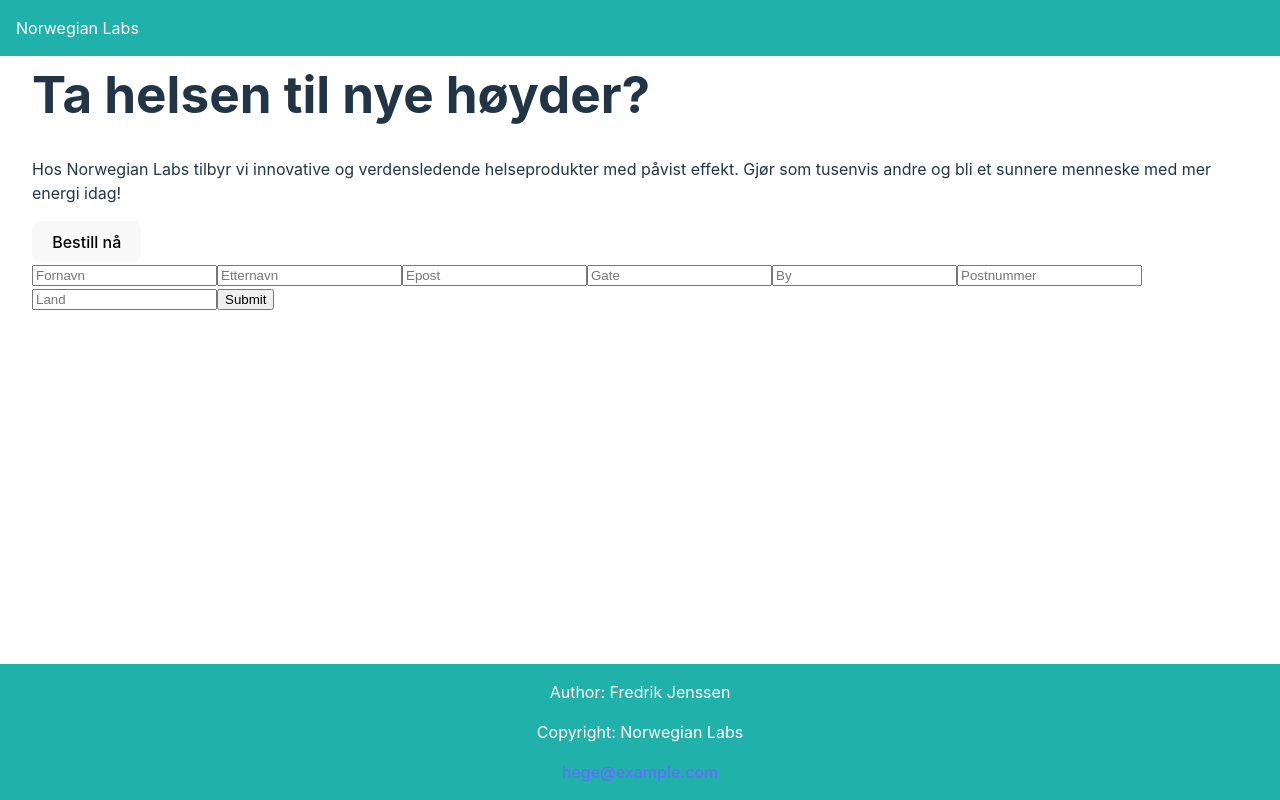
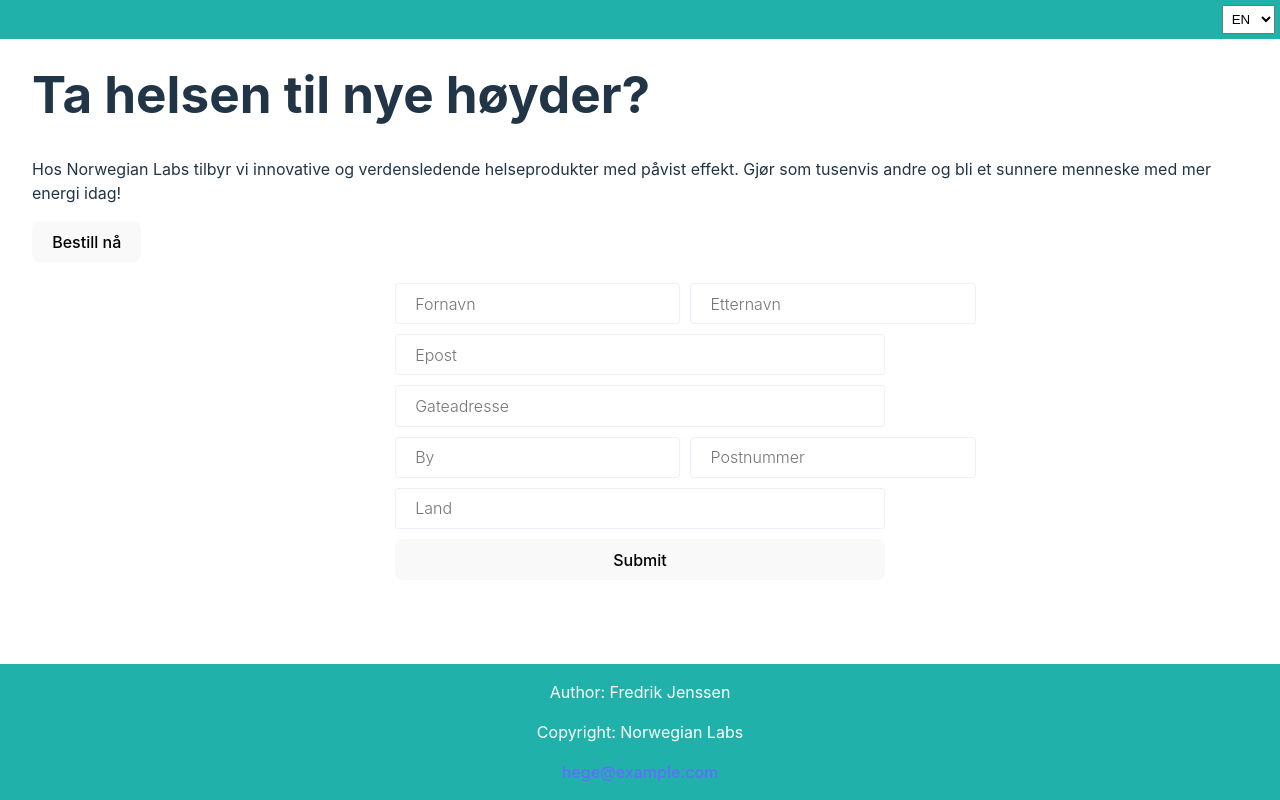
Before and after one commit to Fordiboii/norwegian-lab-landing-page, a React (Vite) app: page / in a window 1280 px wide. Built offline with nearby package versions, Linux system fonts and the light colour scheme.

Commit message:
Style order form, add language selector

```diff
--- a/src/App.css
+++ b/src/App.css
@@ -9,13 +9,3 @@
   align-items: center;
   padding: 2em;
 }
-
-/* Style the header */
-.header {
-  position: fixed;
-  top: 0;
-  left: 0;
-  width: 100%;
-  background-color: lightseagreen;
-  color: white;
-}
--- a/src/App.tsx
+++ b/src/App.tsx
@@ -1,14 +1,13 @@
 import './App.css'
 import AboveTheFold from './components/above-the-fold/above-the-fold'
 import Footer from './components/footer/footer'
+import Header from './components/header/header'
 import OrderForm from './components/order-form/order-form'
 
 function App() {
   return (
     <div className='mainContainer'>
-      <div className="header">
-        <p style={{ paddingLeft: '1em'}}>Norwegian Labs</p>
-      </div>
+      <Header />
       <AboveTheFold/>
       <OrderForm />
       <Footer />
--- a/src/components/above-the-fold/above-the-fold.tsx
+++ b/src/components/above-the-fold/above-the-fold.tsx
@@ -9,6 +9,7 @@
     <a href="/order">
       <button>Bestill nå</button>
     </a>
+    <div style={{ paddingBottom: '1em' }}></div>
   </>
 );
 
--- /dev/null
+++ b/src/components/header/header.css
@@ -0,0 +1,18 @@
+.header {
+  display: flex;
+  justify-content: flex-end;
+  position: fixed;
+  top: 0;
+  left: 0;
+  width: 100%;
+  padding-top: 5px;
+  padding-bottom: 5px;
+  background-color: lightseagreen;
+  color: white;
+}
+
+.languageSelector {
+  padding: 5px;
+  margin-right: 5px;
+  width: 4em;
+}
--- /dev/null
+++ b/src/components/header/header.tsx
@@ -0,0 +1,13 @@
+import React, { FC } from "react";
+import './header.css';
+
+const Header: FC = () => (
+  <div className="header">
+    <select className="languageSelector">
+      <option value="EN">EN</option>
+      <option value="NO">NO</option>
+    </select>
+  </div>
+);
+
+export default Header;
--- /dev/null
+++ b/src/components/order-form/order-form.css
@@ -0,0 +1,11 @@
+.orderFormContainer {
+  display: flex;
+  align-items: center;
+  justify-content: center;
+}
+
+.orderForm {
+  display: flex;
+  flex-direction: column;
+  max-width: 500px;
+}
--- a/src/components/order-form/order-form.tsx
+++ b/src/components/order-form/order-form.tsx
@@ -1,46 +1,85 @@
 import React, { FC } from "react";
+import './order-form.css';
+
+const FORM_INPUT_IDS = Object.freeze({
+  FIRST_NAME: 'FIRST_NAME',
+  SURNAME: 'SURNAME',
+  EMAIL: 'EMAIL',
+  ADDRESS: 'ADDRESS',
+  CITY: 'CITY',
+  POSTAL_CODE: 'POSTAL_CODE',
+  COUNTRY: 'COUNTRY'
+});
+
+const handleFormInputValidationError = (e: React.FormEvent<HTMLInputElement>) => {
+  const target = e.target as HTMLInputElement;
+  if (target.validity.valueMissing) {
+    return target.setCustomValidity('Må fylles ut.');
+  }
+  target.setCustomValidity('');
+}
 
 const OrderForm: FC = () => (
-  <>
-    <form>
+  <div className="orderFormContainer">
+    <form className="orderForm">
+      <div style={{ display: "flex", justifyContent: "space-evenly" }}>
         <input
+          style={{ flexGrow: 1 }}
           type="text"
+          id={FORM_INPUT_IDS.FIRST_NAME}
           required
           placeholder={"Fornavn"}
+          onInvalid={handleFormInputValidationError}
+        />
+        <input
+          style={{ flexGrow: 1 }}
+          type="text"
+          id={FORM_INPUT_IDS.SURNAME}
+          required
+          placeholder={"Etternavn"}
+          onInvalid={handleFormInputValidationError}
+        />
+      </div>
+      <input
+        type="email"
+        id={FORM_INPUT_IDS.EMAIL}
+        required
+        placeholder={"Epost"}
+        onInvalid={handleFormInputValidationError}
       />
       <input
         type="text"
+        id={FORM_INPUT_IDS.ADDRESS}
         required
-        placeholder={"Etternavn"}
+        placeholder={"Gateadresse"}
+        onInvalid={handleFormInputValidationError}
       />
+      <div style={{ display: "flex", justifyContent: "space-evenly" }}>
         <input
-        type="email"
+          type="text"
+          id={FORM_INPUT_IDS.CITY}
           required
-        placeholder={"Epost"}
+          placeholder={"By"}
+          onInvalid={handleFormInputValidationError}
         />
         <input
           type="text"
+          id={FORM_INPUT_IDS.POSTAL_CODE}
           required
-        placeholder={"Gate"}
+          placeholder={"Postnummer"}
+          onInvalid={handleFormInputValidationError}
         />
+      </div>
       <input
         type="text"
-        required
-        placeholder={"By"}
-      />
-      <input
-        type="text"
-        required
-        placeholder={"Postnummer"}
-      />
-      <input
-        type="text"
+        id={FORM_INPUT_IDS.COUNTRY}
         required
         placeholder={"Land"}
+        onInvalid={handleFormInputValidationError}
       />
       <input type="submit"></input>
     </form>
-  </>
+  </div>
 );
 
 export default OrderForm;
--- a/src/index.css
+++ b/src/index.css
@@ -24,9 +24,8 @@
 }
 
 body {
+  display: flex;
   margin: 0;
-  display: flex;
-  place-items: center;
   min-width: 320px;
   min-height: 100vh;
 }
@@ -36,6 +35,27 @@
   line-height: 1.1;
 }
 
+input {
+  border-radius: 4px;
+  border: 1px solid rgba(100, 108, 255, 0.1);
+  padding: 0.6em 1.2em;
+  margin: 5px;
+  font-size: 1em;
+  font-weight: 300;
+  font-family: inherit;
+  background-color: #fff;
+  transition: border-color 0.25s;
+}
+input:hover {
+  border-color: #646cff;
+}
+input:focus,
+input:focus-visible {
+  outline: 4px auto -webkit-focus-ring-color;
+}
+
+
+input[type="submit"],
 button {
   border-radius: 8px;
   border: 1px solid transparent;
@@ -47,9 +67,12 @@
   cursor: pointer;
   transition: border-color 0.25s;
 }
+input[type="submit"]:hover,
 button:hover {
   border-color: #646cff;
 }
+input[type="submit"]:focus,
+input[type="submit"]:focus-visible,
 button:focus,
 button:focus-visible {
   outline: 4px auto -webkit-focus-ring-color;
@@ -63,6 +86,7 @@
   a:hover {
     color: #747bff;
   }
+  input[type="submit"],
   button {
     background-color: #f9f9f9;
   }
```
Also changed, not shown: src/utils/string-patterns.ts (added). Lines whose indentation alone changed are shown as unchanged.
